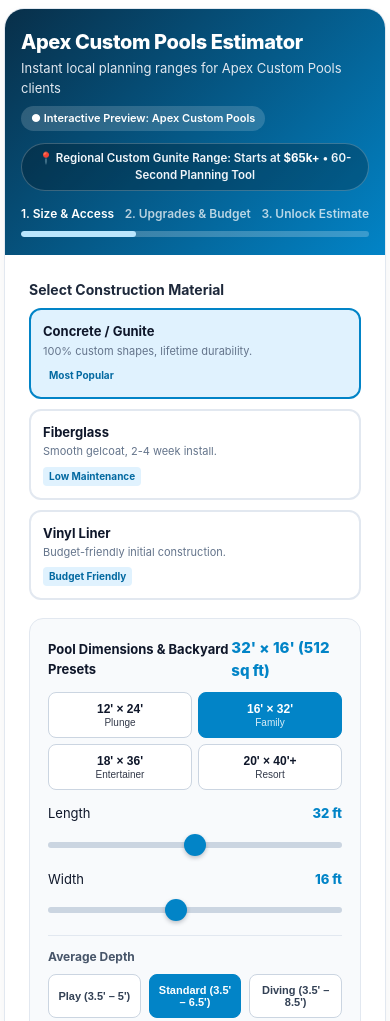
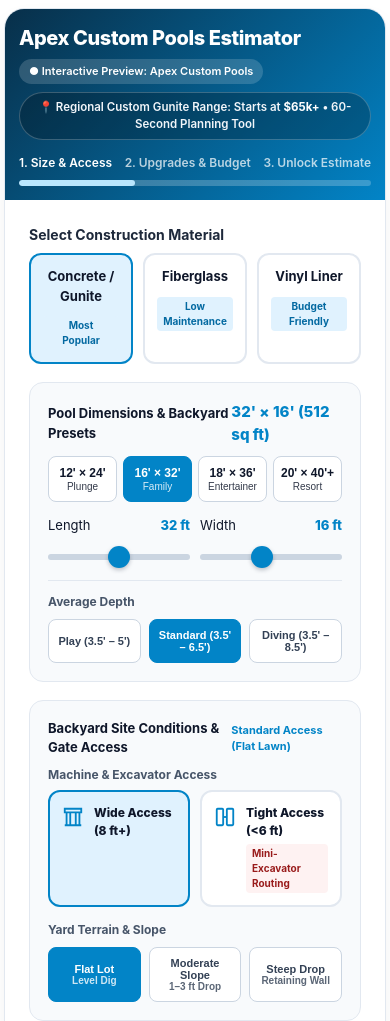
Before and after one commit to Naman-Joshi-30/pool-cost-estimator, a plain HTML site: page widget.html in a window 390 px wide. Shown: the top 1021 px of the page. Drawn offline with Linux system fonts and the light colour scheme.

Commit message:
Add files via upload

```diff
--- a/widget.html
+++ b/widget.html
@@ -56,13 +56,43 @@
       .header-top {
         flex-direction: column;
         align-items: flex-start;
-        gap: 8px;
-      }
-      .calc-header { padding: 18px 16px; }
-      .calc-body { padding: 18px 16px; }
-      .header-title { font-size: 18px; }
-      .floor-anchor-pill { font-size: 11px; padding: 6px 10px; }
-      .step-labels { font-size: 11px; }
+        gap: 6px;
+        margin-bottom: 8px;
+      }
+      .calc-header { padding: 14px 14px; }
+      .calc-body { padding: 14px 14px; }
+      .header-title { font-size: 17px; }
+      .header-sub { display: none; }
+      .floor-anchor-pill { font-size: 10.5px; padding: 4px 8px; margin-bottom: 8px; }
+      .step-labels { font-size: 10.5px; }
+      .section-title { font-size: 13px; margin-bottom: 6px; }
+      .section-desc { font-size: 11px; margin-bottom: 10px; }
+      .control-box { padding: 12px; margin-bottom: 10px; }
+      .btn-row { margin-top: 12px; }
+      .btn-primary { padding: 11px 16px; font-size: 13px; width: 100%; justify-content: center; }
+      .grid-3 { grid-template-columns: repeat(3, 1fr) !important; gap: 6px; margin-bottom: 10px; }
+      .radio-card { padding: 8px 6px; text-align: center; }
+      .radio-title { font-size: 11.5px; }
+      .radio-desc { display: none; }
+      .tag-pill { margin-top: 4px; font-size: 9px; padding: 2px 5px; }
+      .preset-grid { grid-template-columns: repeat(4, 1fr) !important; gap: 4px; margin-bottom: 10px; }
+      .preset-btn { padding: 6px 2px; }
+      .preset-title { font-size: 11px; }
+      .preset-sub { font-size: 9px; }
+      .sliders-2col { display: grid; grid-template-columns: 1fr 1fr; gap: 10px; }
+      .sliders-2col .slider-row { margin-bottom: 0; }
+      .depth-grid { gap: 5px; }
+      .depth-btn { padding: 7px 4px; font-size: 10.5px; }
+      .grid-2 { grid-template-columns: 1fr 1fr !important; gap: 6px; margin-bottom: 10px; }
+      .visual-card { padding: 8px; gap: 6px; }
+      .visual-card-desc { display: none; }
+      .visual-card-title { font-size: 11px; }
+      .check-card { padding: 8px; gap: 6px; }
+      .check-header { flex-direction: column; align-items: flex-start; gap: 3px; font-size: 11.5px; }
+      .check-desc { display: none; }
+      .budget-pill-grid { grid-template-columns: repeat(4, 1fr) !important; gap: 4px; }
+      .budget-pill { padding: 8px 2px; font-size: 10.5px; }
+      .tier-bar-container { padding: 10px 12px; margin-bottom: 10px; }
     }
     .header-title { font-size: 20px; font-weight: 800; letter-spacing: -0.02em; }
     .header-sub { font-size: 13px; color: #e2e8f0; margin-top: 2px; }
@@ -784,6 +814,7 @@
             </button>
           </div>
 
+          <div class="sliders-2col">
             <div class="slider-row">
               <div class="slider-header">
                 <span>Length</span>
@@ -798,6 +829,7 @@
                 <span class="slider-val" id="val-wid">16 ft</span>
               </div>
               <input type="range" id="range-wid" min="10" max="24" step="2" value="16">
+            </div>
           </div>
 
           <div style="margin-top: 14px; padding-top: 12px; border-top: 1px solid #e2e8f0;">
```
Lines whose indentation alone changed are shown as unchanged.
